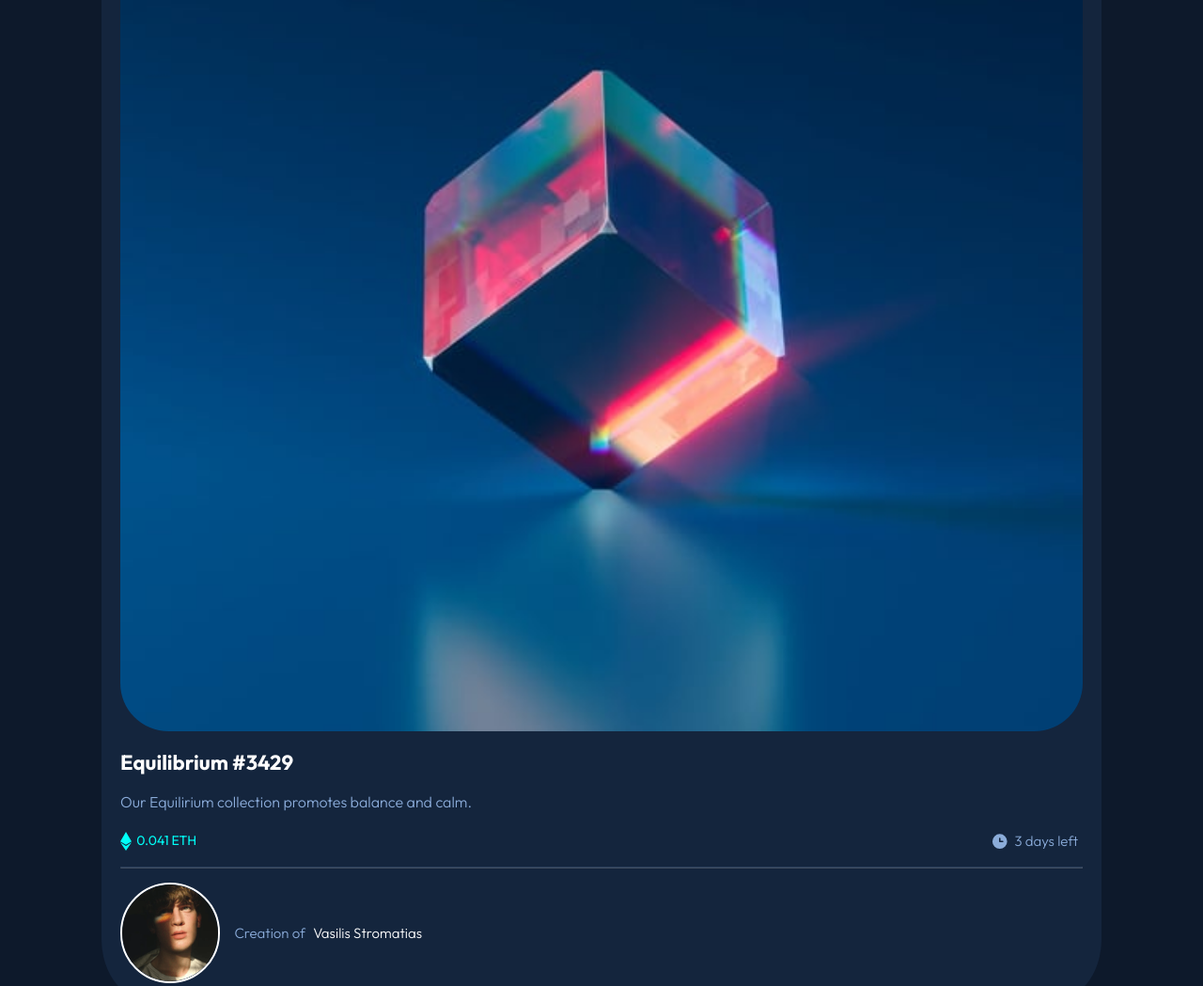
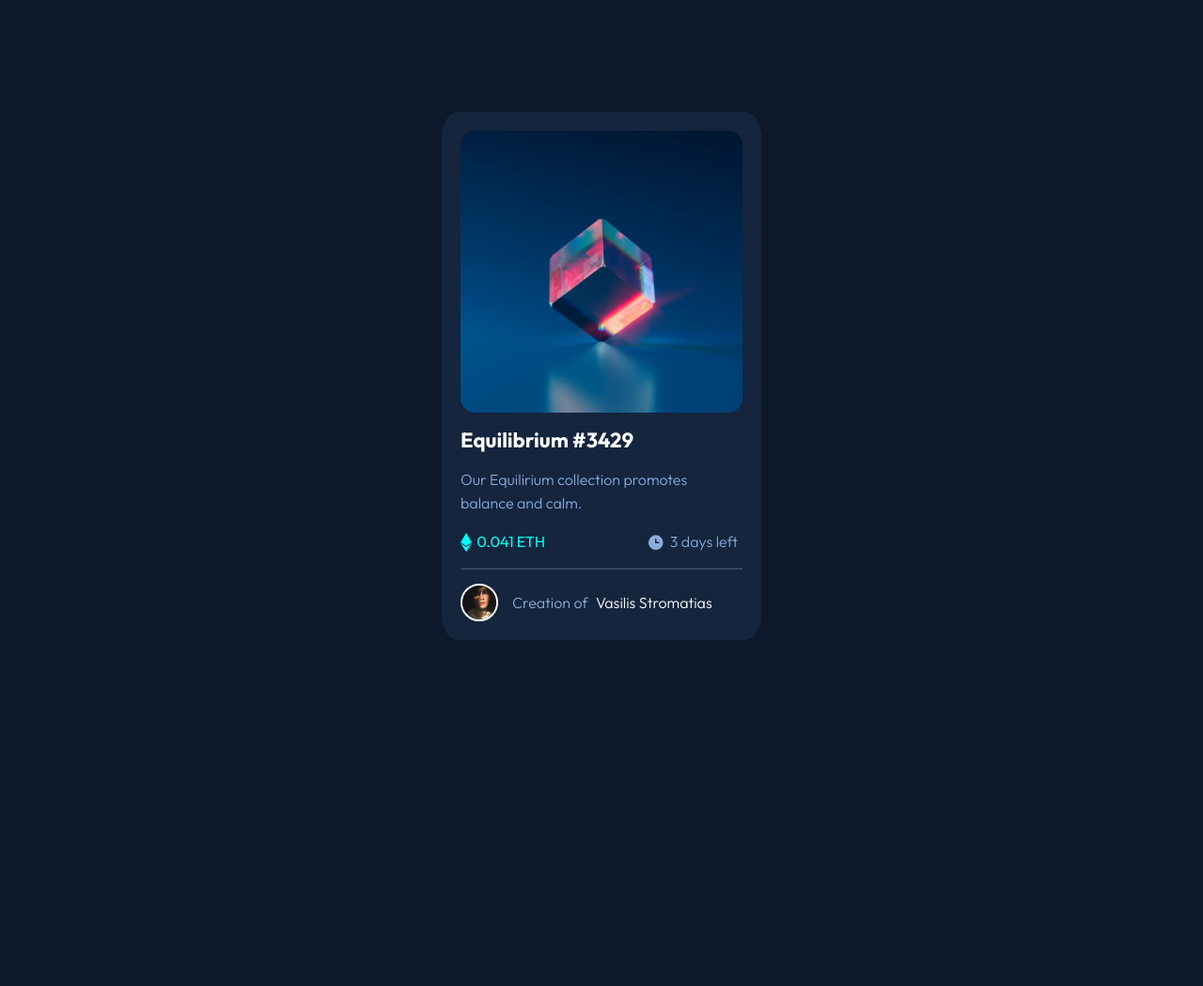
Before and after one commit to VasilisStromatias/nft-card, a plain HTML site: page index.html in a window 1280 px wide. Shown: the top 1049 px of the page at 94% size. After the commit the page ends 800 px from the top, so only its background shows below. Drawn offline with Linux system fonts and the light colour scheme.

Commit message:
complete

```diff
--- a/index.html
+++ b/index.html
@@ -10,12 +10,19 @@
   <body>
     <div class="container">
       <div class="card-container">
-        <img
-          class="main-image"
-          src="./images/image-equilibrium.jpg"
-          alt="eth"
-        />
-        <h1>Equilibrium #3429</h1>
+        <a class="image-link" href="#">
+        <div class="image-container">
+            <img
+              class="main-image"
+              src="./images/image-equilibrium.jpg"
+              alt="eth"
+            />
+            <div class="middle">
+              <img src="./images/icon-view.svg" alt="icon" />
+            </div>
+          </a>
+        </div>
+        <h1><a href="#" class="title-link">Equilibrium #3429</a></h1>
         <p>Our Equilirium collection promotes balance and calm.</p>
         <div class="section">
           <div class="eth">
@@ -31,7 +38,10 @@
         <div class="creator">
           <div class="creator-inner">
             <img src="./images/image-avatar.png" alt="" />
-            <p>Creation of <span>Vasilis Stromatias</span></p>
+            <p>
+              Creation of
+              <span><a href="#" class="name-link">Vasilis Stromatias</a></span>
+            </p>
           </div>
         </div>
       </div>
--- a/styles.css
+++ b/styles.css
@@ -20,6 +20,10 @@ body {
   background-color: hsl(217, 54%, 11%);
 }
 
+a {
+  text-decoration: none;
+}
+
 .container {
   height: 100vh;
   display: flex;
@@ -29,7 +33,7 @@ body {
 }
 
 .card-container {
-  width: 80%;
+  width: clamp(250px, 50vw, 300px);
   padding: 20px;
   margin: 0 auto;
   border-radius: 5%;
@@ -37,19 +41,56 @@ body {
 }
 
 .main-image {
+  display: block;
   width: 100%;
   border-radius: 5%;
+  backface-visibility: hidden;
+  opacity: 1;
 }
 
+.image-container {
+  position: relative;
+}
+
+.image-container:hover .main-image {
+  opacity: 0.3;
+}
+.image-container:hover .middle {
+  opacity: 0.5;
+  border-radius: 5%;
+  background-color: hsl(178, 100%, 50%);
+}
+
+.middle {
+  position: absolute;
+  text-align: center;
+  width: 100%;
+  height: 100%;
+  opacity: 0;
+  top: 50%;
+  left: 50%;
+  transform: translate(-50%, -50%);
+}
+
+.middle img {
+  margin-top: 40%;
+}
+
+.title-link,
 h1 {
   color: hsl(0, 0%, 100%);
-  font-size: 22px;
+  font-size: clamp(18px, 3vw, 22px);
   font-weight: 700;
+  margin-top: 15px;
+}
+
+.title-link:hover {
+  color: hsl(178, 100%, 50%);
 }
 
 p {
   color: hsl(215, 51%, 70%);
-  font-size: 16px;
+  font-size: clamp(14px, 3vw, 16px);
   line-height: 25px;
   font-weight: 300;
 }
@@ -74,7 +115,7 @@ p {
   margin: 0 5px;
   color: hsl(178, 100%, 50%);
   font-weight: 500;
-  font-size: 14px;
+  font-size: clamp(14px, 3vw, 16px);
 }
 
 .days-left {
@@ -85,7 +126,7 @@ p {
 
 .days-left p {
   margin: 0 5px;
-  font-size: 15px;
+  font-size: clamp(14px, 3vw, 16px);
 }
 
 hr {
@@ -102,18 +143,22 @@ hr {
 }
 
 .creator-inner img {
-  width: 10%;
-  height: 10%;
+  width: clamp(10%, 3vw, 12%);
+  height: clamp(10%, 3vw, 12%);
   border: 2px solid white;
   border-radius: 100%;
 }
 
 .creator-inner p {
   margin: 0 0 0 15px;
-  font-size: 15px;
+  font-size: clamp(14px, 2vw, 16px);
 }
 
-.creator-inner span {
+.creator-inner span a {
   color: hsl(0, 0%, 100%);
   margin: 0 5px;
 }
+.creator-inner span a:hover {
+  color: hsl(178, 100%, 50%);
+  margin: 0 5px;
+}
```
